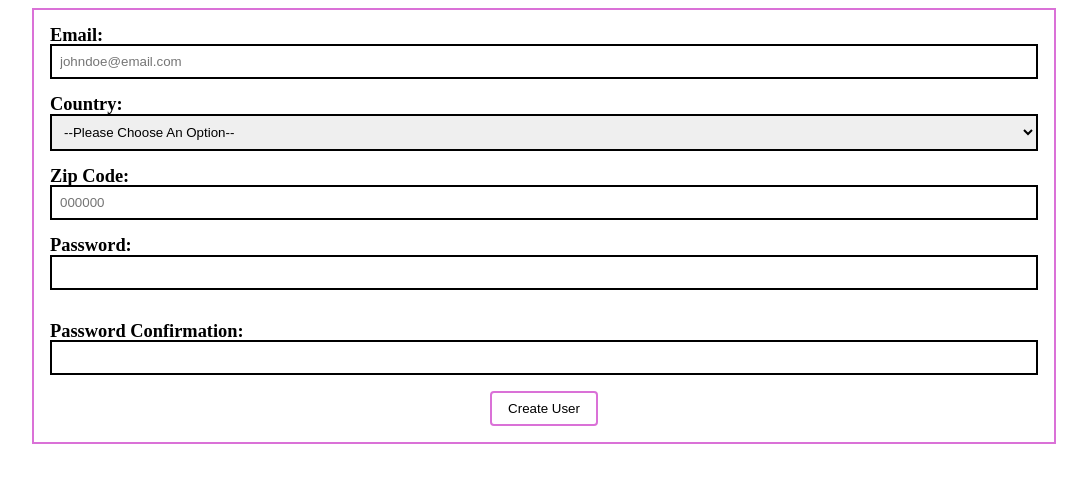
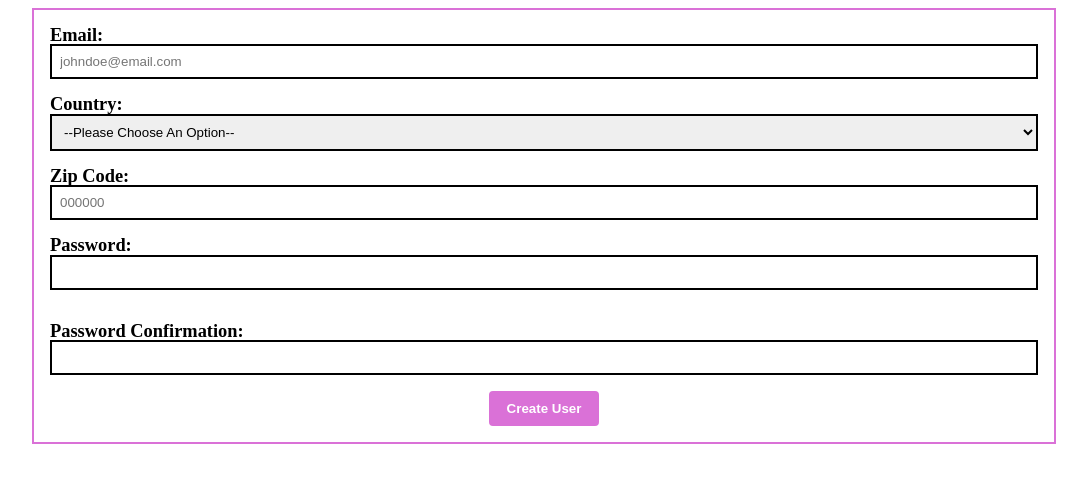
Before and after one commit to jduong09/topPracticeSignUp, a plain HTML site: page index.html in a window 1280 px wide. In both pictures the pointer is over the button "Create User". Shown: the part 80-562 px from the top of the page, without its empty margins (96-1183 px from the left). Drawn offline with Linux system fonts and the light colour scheme.

Commit message:
Added active states to button submit.

```diff
--- a/assets/css/styles.css
+++ b/assets/css/styles.css
@@ -6,7 +6,7 @@ main {
   margin: 1rem auto;
 }
 
-h1, h2, label, span.active {
+h1, h2, label, span.active, #btn-submit {
   font-weight: 700;
 }
 
@@ -67,7 +67,14 @@ span.active {
   padding: .5rem 1rem;
   margin: 0 auto;
   border: 2px solid hsl(302, 59%, 65%);
+  color: hsl(302, 59%, 65%);
   border-radius: 4px;
+}
+
+#btn-submit:hover {
+  cursor: pointer;
+  color: hsl(0, 0%, 100%);
+  background-color: hsl(302, 59%, 65%);
 }
 
 #password-requirements > ul {
```
